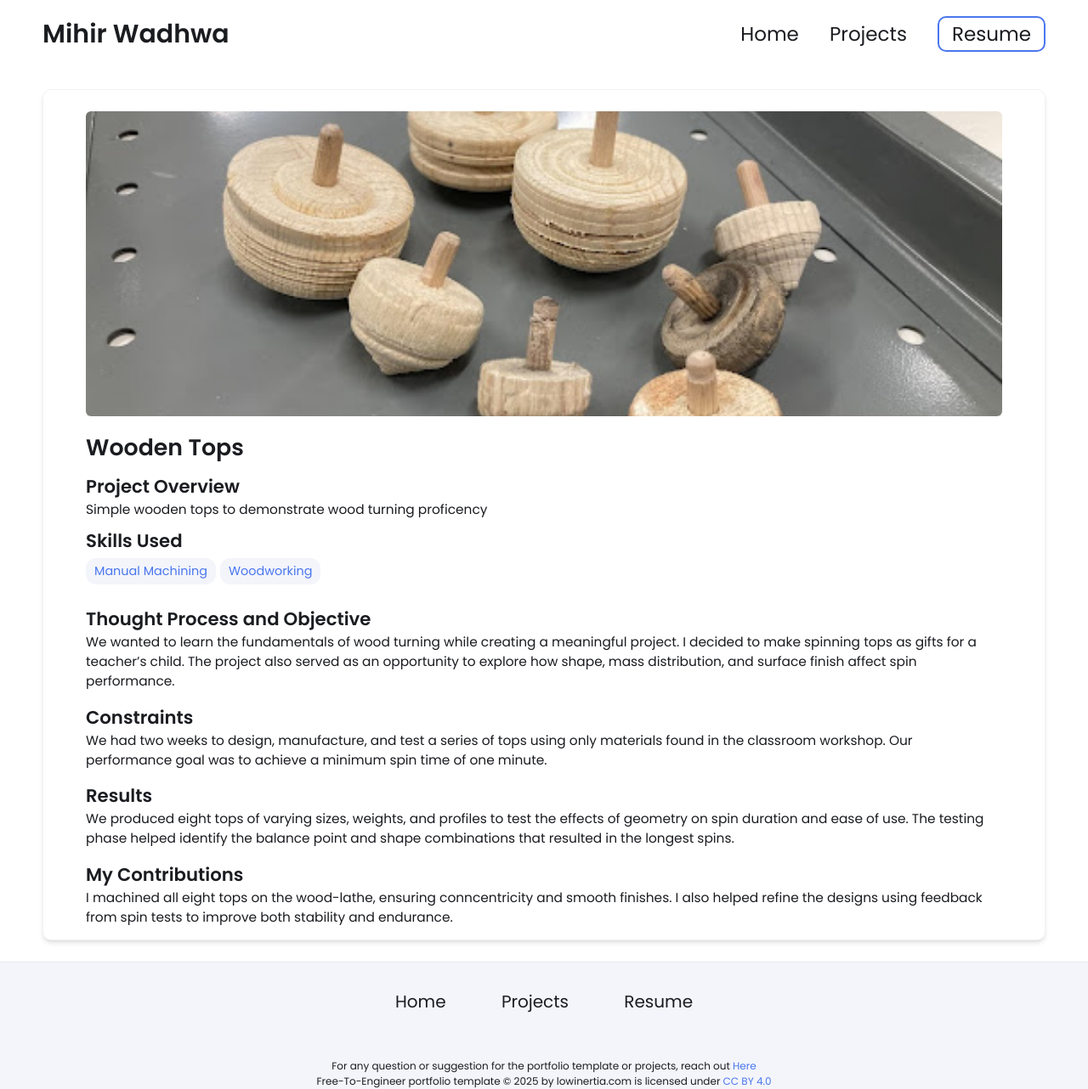
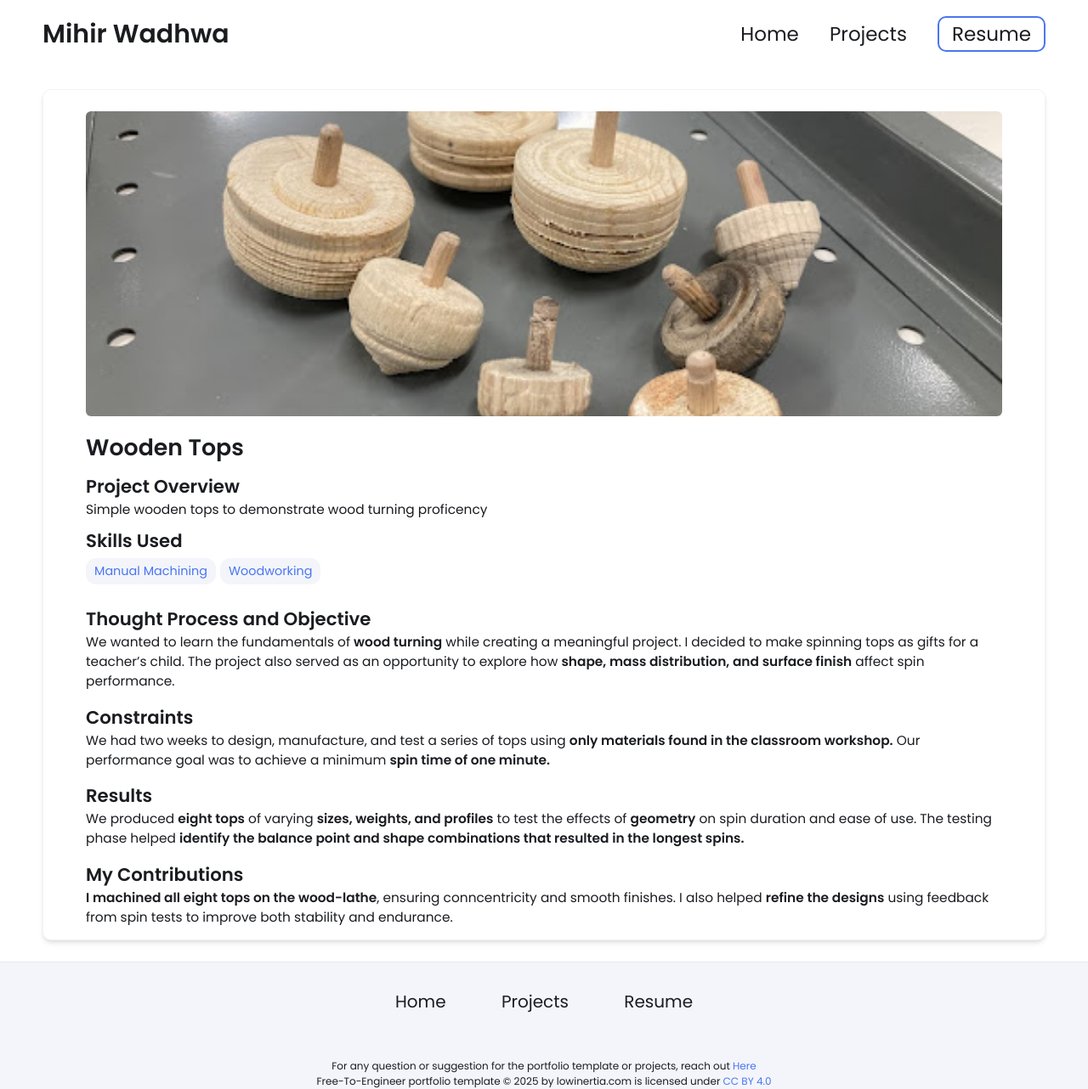
Before and after one commit to mihirwadhwa27/mihirwadhwa27.github.io, a Jekyll site: the page built from _projects/Wooden-Tops/index.md, in a window 1280 px wide. Shown: the whole page at 85% size. Built offline with Jekyll 4.4.1, drawn with Linux system fonts in a browser that asks for light colours.

Commit message:
Update index.md

```diff
--- a/_projects/Wooden-Tops/index.md
+++ b/_projects/Wooden-Tops/index.md
@@ -8,10 +8,10 @@ skills:
 main-image: /Top collection.jpg
 ---
 ## Thought Process and Objective
-We wanted to learn the fundamentals of wood turning while creating a meaningful project. I decided to make spinning tops as gifts for a teacher’s child. The project also served as an opportunity to explore how shape, mass distribution, and surface finish affect spin performance.
+We wanted to learn the fundamentals of **wood turning** while creating a meaningful project. I decided to make spinning tops as gifts for a teacher’s child. The project also served as an opportunity to explore how **shape, mass distribution, and surface finish** affect spin performance.
 ## Constraints
-We had two weeks to design, manufacture, and test a series of tops using only materials found in the classroom workshop. Our performance goal was to achieve a minimum spin time of one minute.
+We had two weeks to design, manufacture, and test a series of tops using **only materials found in the classroom workshop.** Our performance goal was to achieve a minimum **spin time of one minute.**
 ## Results
-We produced eight tops of varying sizes, weights, and profiles to test the effects of geometry on spin duration and ease of use. The testing phase helped identify the balance point and shape combinations that resulted in the longest spins.
+We produced **eight tops** of varying **sizes, weights, and profiles** to test the effects of **geometry** on spin duration and ease of use. The testing phase helped **identify the balance point and shape combinations that resulted in the longest spins.**
 ## My Contributions
-I machined all eight tops on the wood-lathe, ensuring conncentricity and smooth finishes. I also helped refine the designs using feedback from spin tests to improve both stability and endurance.
+**I machined all eight tops on the wood-lathe**, ensuring conncentricity and smooth finishes. I also helped **refine the designs** using feedback from spin tests to improve both stability and endurance.
```
